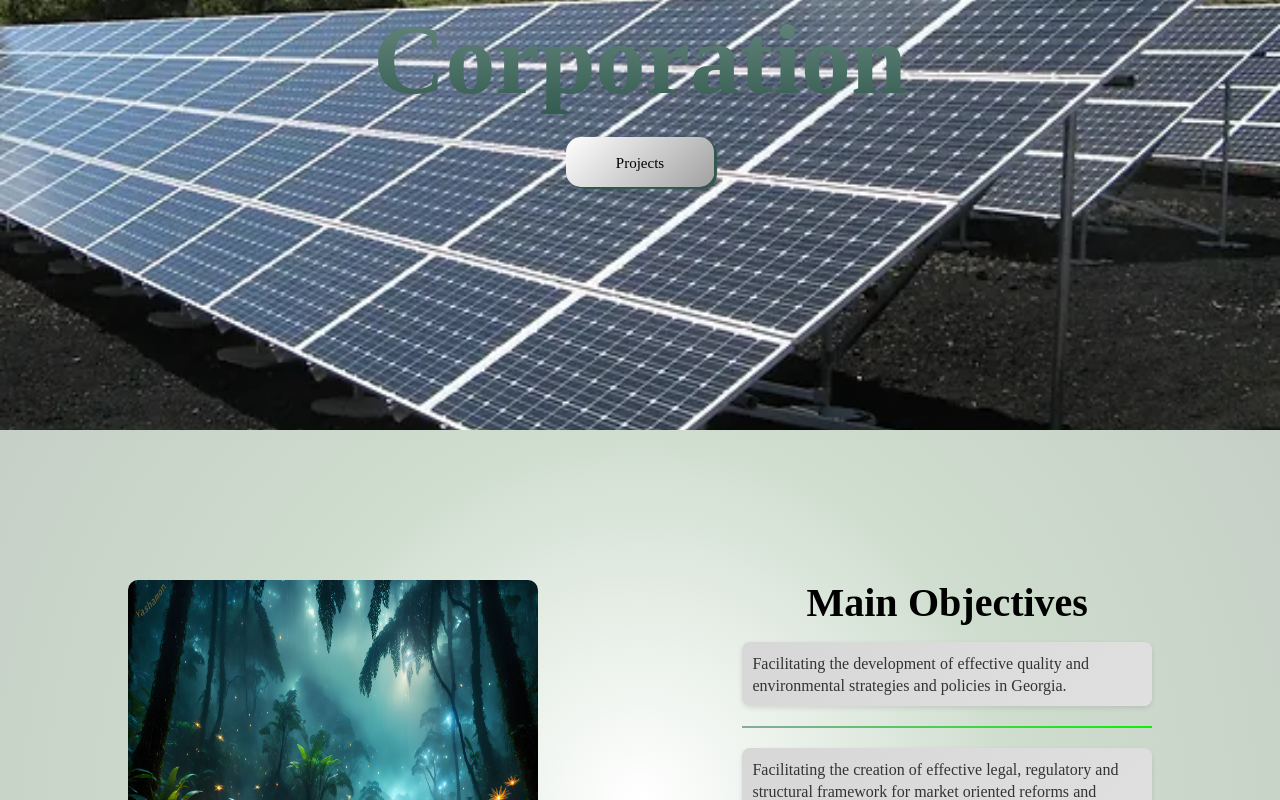
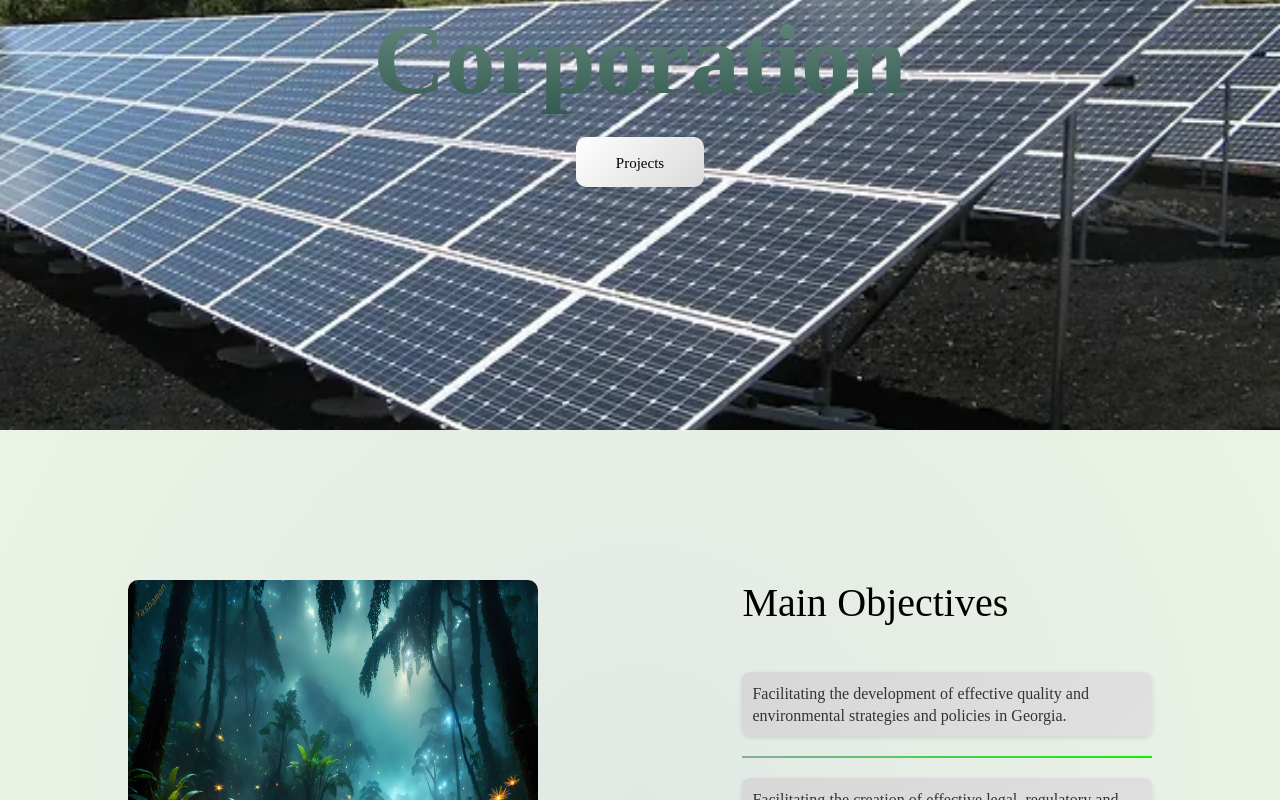
Before and after one commit to Dzzjio/gnc-project, a React (Vite) app: page / in a window 1280 px wide. Shown: the part 400-1200 px from the top of the page. Built offline with nearby package versions, Linux system fonts and the light colour scheme.

Commit message:
add styles

```diff
--- a/src/Layout/Header/styled.ts
+++ b/src/Layout/Header/styled.ts
@@ -3,7 +3,8 @@ import { Breakpoints, Colors } from '../../utils/Constants'
 
 export const StyledHeader = styled.header`
   border-bottom: 1px solid gray;
-  background: linear-gradient(135deg, white, lightgray);
+  // background: linear-gradient(135deg, white, rgb(214, 214, 214));
+  background-color: white;
 `;
 
 export const StyledHeaderContainer = styled.header`
--- a/src/components/ContactForm/styled.ts
+++ b/src/components/ContactForm/styled.ts
@@ -25,7 +25,7 @@ export const StyledContactForm = styled.form`
 
     & > input,
     textarea {
-      border: none;
+      border: 1px solid black;
       border-radius: 5px;
       padding: 15px;
       font-size: 15px;
@@ -38,8 +38,8 @@ export const StyledContactForm = styled.form`
       }
 
       &:focus {
-        outline: none;
-        box-shadow: 5px 4px 1px ${Colors.brandColor};
+        outline: 1px solid black;
+        // box-shadow: 5px 4px 1px ${Colors.brandColor};
         transition: ${Transition.slow};
       }
     }
@@ -47,23 +47,23 @@ export const StyledContactForm = styled.form`
 
   & > .submit-btn {
     border: none;
-    border-radius: 25px;
-    box-shadow: 3px 2px 1px ${Colors.brandColor};
+    border-radius: 10px;
     width: max-content;
     margin: 15px 0px;
-    padding: 15px 50px;
+    padding: 15px 40px;
     font-size: 15px;
     cursor: pointer;
     align-items: start;
-    background: linear-gradient(135deg, white, lightgray);
+    background: linear-gradient(135deg, white, rgb(218, 218, 218));
 
     &:hover {
-      background-color: ${Colors.brandColorGradient};
-      color: white;
+        background: linear-gradient(135deg, #5d867a, #30584D);
+        color: white;
     }
 
     &:active {
-      box-shadow: 2px 1px 1px ${Colors.brandColor};
+        background: linear-gradient(135deg, white, rgb(218, 218, 218));
+        color: black;
     }
   }
 
--- a/src/components/ProjectCard.tsx
+++ b/src/components/ProjectCard.tsx
@@ -19,13 +19,16 @@ const ProjectCard: React.FC<ProjectCardProps> = ({ heading, text, price, link })
           </h4>
           <div className="card__details">
             <p>{text}</p>
+            {/* <Link to={link}>
+              <Button text="Learn More!" />
+            </Link> */}
           </div>
         </div>
         <div className="card__side card__side--back card__side--back-1">
           <div className="card__cta">
             <div className="card__price-box">
-              <p className="card__price-only">Only</p>
-              <p className="card__price-value">${price}</p>
+              {/* <p className="card__price-only">Only</p> */}
+              {/* <p className="card__price-value">${price}</p> */}
             </div>
             <Link to={link}>
               <Button text="Learn More!" />
--- a/src/index.css
+++ b/src/index.css
@@ -14,7 +14,7 @@ html, body {
 body {
   -webkit-font-smoothing: antialiased;
   -moz-osx-font-smoothing: grayscale;
-  background: radial-gradient(circle, white, rgb(206, 221, 206), rgb(198, 207, 198));
+  background: radial-gradient(circle, #e1e9e5, #ecf4e5);
   overflow: auto;
   height: auto;
   position: relative;
--- a/src/pages/Contact/styled.ts
+++ b/src/pages/Contact/styled.ts
@@ -33,7 +33,7 @@ export const ContactPageLeft = styled.div`
   }
 
   div.contact-us-box {
-    background: linear-gradient(135deg, white, lightgray);
+    // background: linear-gradient(135deg, white, lightgray);
     height: 150px;
     width: 200px;
     display: flex;
@@ -41,7 +41,7 @@ export const ContactPageLeft = styled.div`
     justify-content: space-between;
     padding: 20px;
     border-radius: 10px;
-    box-shadow: 3px 2px 1px ${Colors.brandColor};
+    // box-shadow: 3px 2px 1px ${Colors.brandColor};
 
     @media ( max-width:  ${Breakpoints.tablet}) {
       width: 100%;
@@ -59,7 +59,7 @@ export const ContactPageLeft = styled.div`
     &:hover {
       transform: scale(1.05);
       ${Transition.veryFast};
-      box-shadow: 5px 4px 1px ${Colors.brandColor};
+      box-shadow: 3px 2px 5px ${Colors.brandColor};
     }
   }
 
--- a/src/pages/Projects/styled.ts
+++ b/src/pages/Projects/styled.ts
@@ -10,6 +10,7 @@ export const StyledProjectDetailsPage = styled.div`
     flex: 1;
     max-width: 50%;
     margin-bottom: -100px;
+
     img {
       width: 100%;
       height: 100%;
--- a/src/sass/aboutPage.scss
+++ b/src/sass/aboutPage.scss
@@ -20,11 +20,12 @@
         justify-content: space-around;
 
         & > h2 {
+            font-weight: 400;
             font-size: 30px;
             line-height: 1.4;
 
             @media (max-width: 450px) {
-                font-size: 30px;
+                font-size: 20px;
             }
         }
     }
@@ -75,8 +76,8 @@
         flex-direction: column;
 
         & > h2 {
-            margin-bottom: 20px;
-            font-size: 35px;
+            margin-bottom: 50px;
+            font-size: 30px;
         }
     }
 }
--- a/src/sass/accordion.scss
+++ b/src/sass/accordion.scss
@@ -1,5 +1,5 @@
 .accordion {
-    margin-bottom: 15px;
+    margin-bottom: 25px;
     border-radius: 5px;
     width: 100%;
     border-radius: 10px;
@@ -11,18 +11,17 @@
     align-items: center;
     padding: 20px;
     cursor: pointer;
-    background: linear-gradient(to left, #829791 10%, white);
+    background: linear-gradient(to left, #b5c4bf 10%, white);
     border-radius: 10px;
     gap: 10px;
 
     &:hover {
-      background: linear-gradient(to left, #829791 50%, white);
+      background: linear-gradient(to left, #7ea096 50%, white);
 
     }
   }
 
   .accordion-title {
-    font-weight: bold;
     background-color: transparent;
   }
 
--- a/src/sass/button.scss
+++ b/src/sass/button.scss
@@ -1,14 +1,13 @@
 .button {
     border: none;
-    border-radius: 15px;
-    box-shadow: 3px 2px 1px #30584D;
+    border-radius: 10px;
     width: max-content;
     margin: 15px 0px;
-    padding: 15px 50px;
+    padding: 15px 40px;
     font-size: 15px;
     cursor: pointer;
     align-items: start;
-    background: linear-gradient(135deg, white, rgb(161, 161, 161));
+    background: linear-gradient(135deg, white, rgb(218, 218, 218));
 
     &:hover {
         background: linear-gradient(135deg, #5d867a, #30584D);
@@ -16,6 +15,7 @@
     }
 
     &:active {
-        box-shadow: 2px 1px 1px #30584D;
+        background: linear-gradient(135deg, white, rgb(218, 218, 218));
+        color: black;
     }
 }
--- a/src/sass/homePage.scss
+++ b/src/sass/homePage.scss
@@ -61,9 +61,9 @@
     justify-content: space-between;
 
     & > div > h2 {
-            font-size: 2rem;
-            margin-bottom: +320px;
-            text-align: center;
+        font-weight: 400;
+        font-size: 30px;
+        margin-bottom: 50px !important;
 
     }
 
--- a/src/sass/projectPage.scss
+++ b/src/sass/projectPage.scss
@@ -21,7 +21,7 @@
 }
 
 .heading-secondary {
-    font-size: 50px;
+    font-size: 30px;
     margin: 25px 0;
     display: flex;
     justify-content: center;
--- a/src/utils/Translations/Ge/Global.json
+++ b/src/utils/Translations/Ge/Global.json
@@ -3,13 +3,13 @@
     "home": "მთავარი",
     "about": "ჩვენს შესახებ",
     "contact": "კონტაქტი",
-    "projects": "პოექტები"
+    "projects": "პროექტები"
   },
   "Footer": {
     "home": "მთავარი",
     "about": "ჩვენს შესახებ",
     "contact": "კონტაქტი",
-    "projects": "პოექტები",
+    "projects": "პროექტები",
     "quickLinks": "ლინკები",
     "contactUs": "კონტაქტი",
     "lorem": "შეწუხებულსავით გადმობრუნდა. გაფანტლეში დამემდურა გიბა ახასიათებთო. შეწუხებულსავით ეგონებოდათ პირველმა, განძეულობას ქუში ირეკლავს",
```
